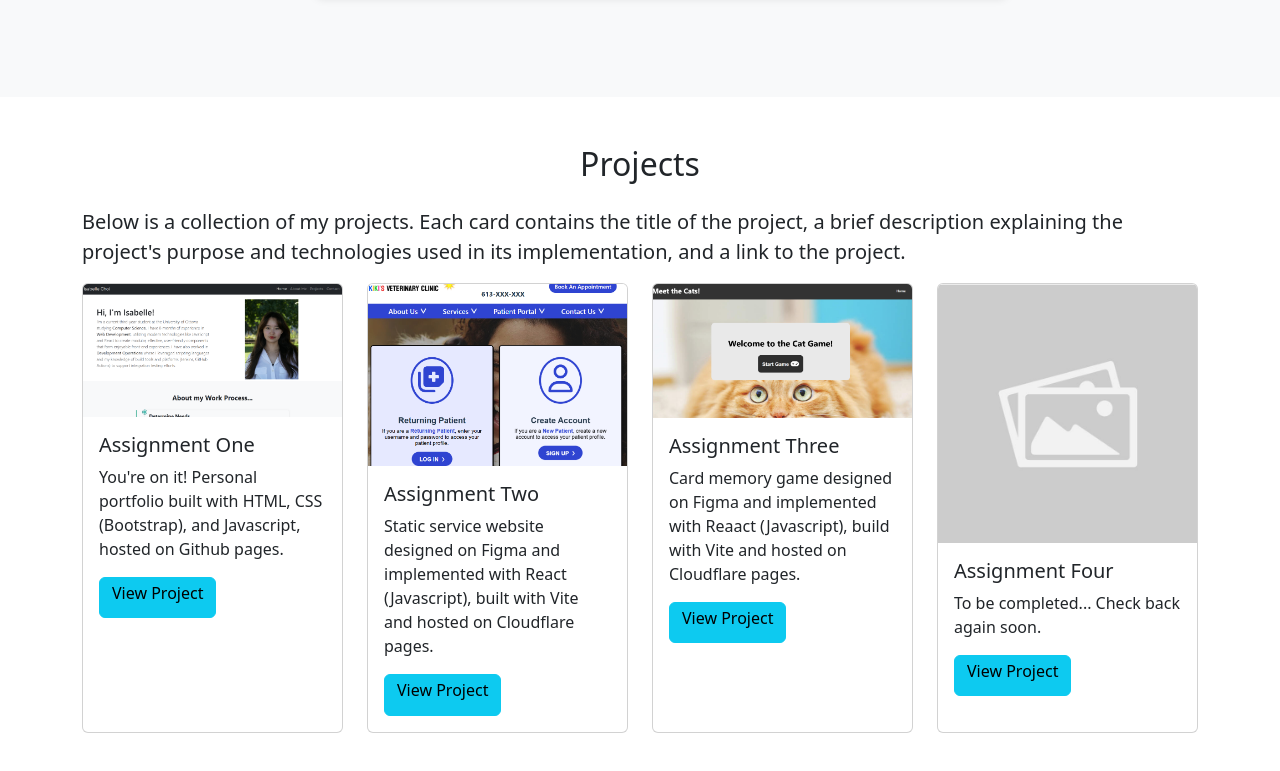
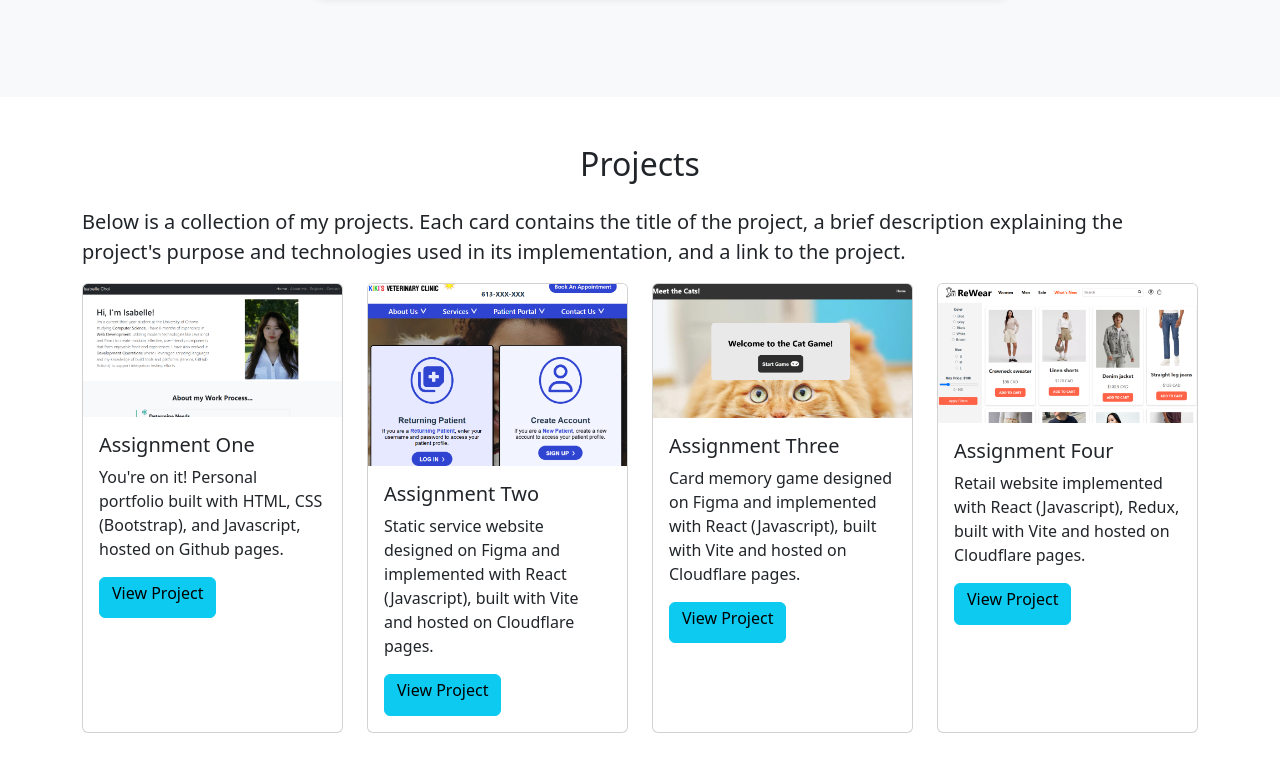
Before and after one commit to choiIsabelle/choiisabelle.github.io, a website: page index.html in a window 1280 px wide. Shown: the part 1394-2165 px from the top of the page. Drawn offline with nearby package versions, Linux system fonts and the light colour scheme.

Commit message:
update with A4

```diff
--- a/index.html
+++ b/index.html
@@ -201,7 +201,7 @@
           <img src="./src/A3_img.png" class="card-img-top" alt="Project 3">
           <div class="card-body">
             <h5 class="card-title">Assignment Three</h5>
-            <p class="card-text">Card memory game designed on Figma and implemented with Reaact (Javascript), build with Vite and hosted on Cloudflare pages.</p>
+            <p class="card-text">Card memory game designed on Figma and implemented with React (Javascript), built with Vite and hosted on Cloudflare pages.</p>
             <a href="https://seg3125-a3.pages.dev/" rel="noopener noreferrer" target="_blank" class="btn btn-info"><h6>View Project</h6></a>
 
           </div>
@@ -209,11 +209,11 @@
       </div>
       <div class="col">
         <div class="card h-100">
-          <img src="./src/placeholder.png" class="card-img-top" alt="Project 4">
+          <img src="./src/A4_img.png" class="card-img-top" alt="Project 4">
           <div class="card-body">
             <h5 class="card-title">Assignment Four</h5>
-            <p class="card-text">To be completed... Check back again soon.</p>
-            <a href="https://github.com/choiIsabelle" rel="noopener noreferrer" target="_blank" class="btn btn-info"><h6>View Project</h6></a>
+            <p class="card-text">Retail website implemented with React (Javascript), Redux, built with Vite and hosted on Cloudflare pages.</p>
+            <a href="https://seg3125-a4.pages.dev/" rel="noopener noreferrer" target="_blank" class="btn btn-info"><h6>View Project</h6></a>
 
           </div>
         </div>
```
Also changed, not shown: src/A4_img.png (added).
